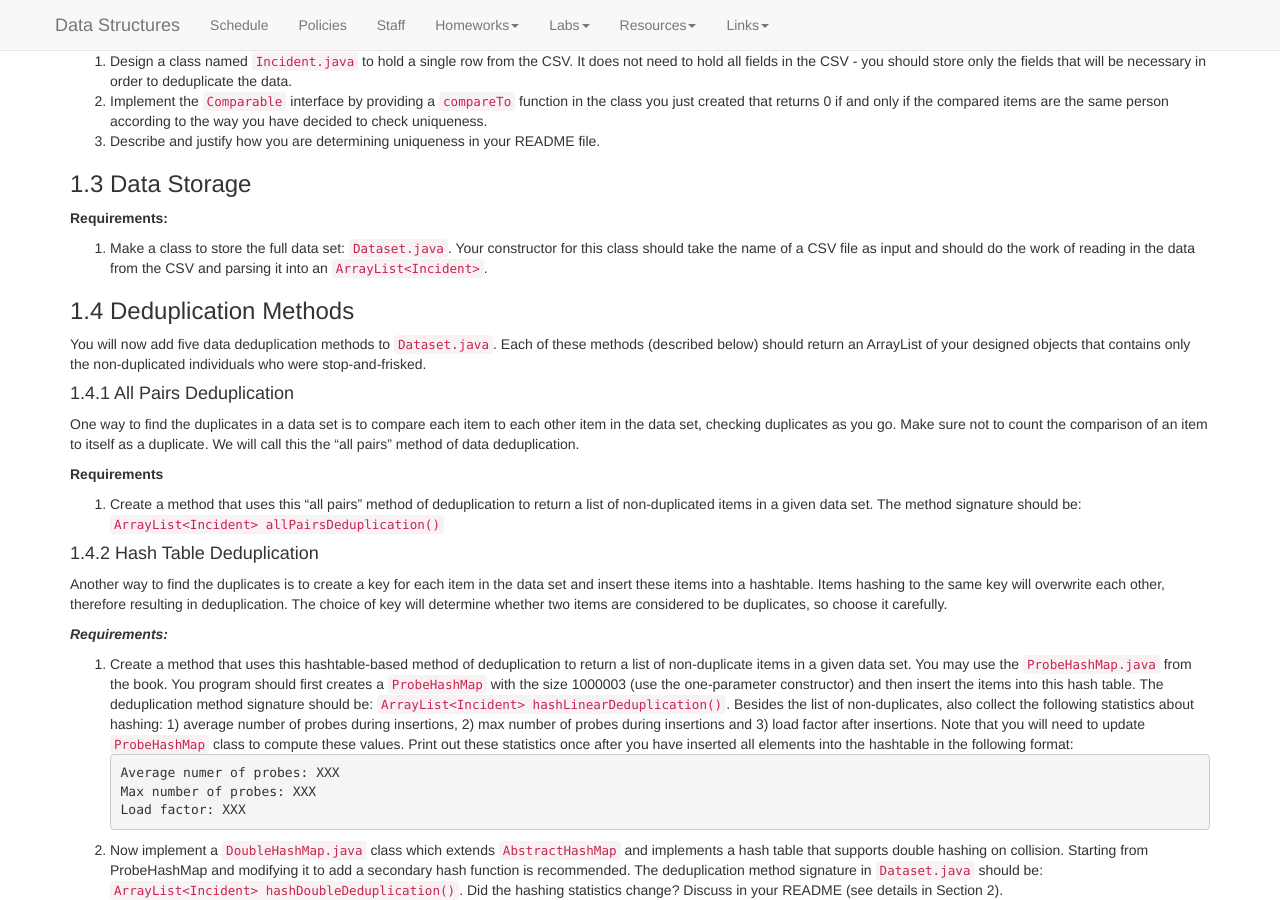
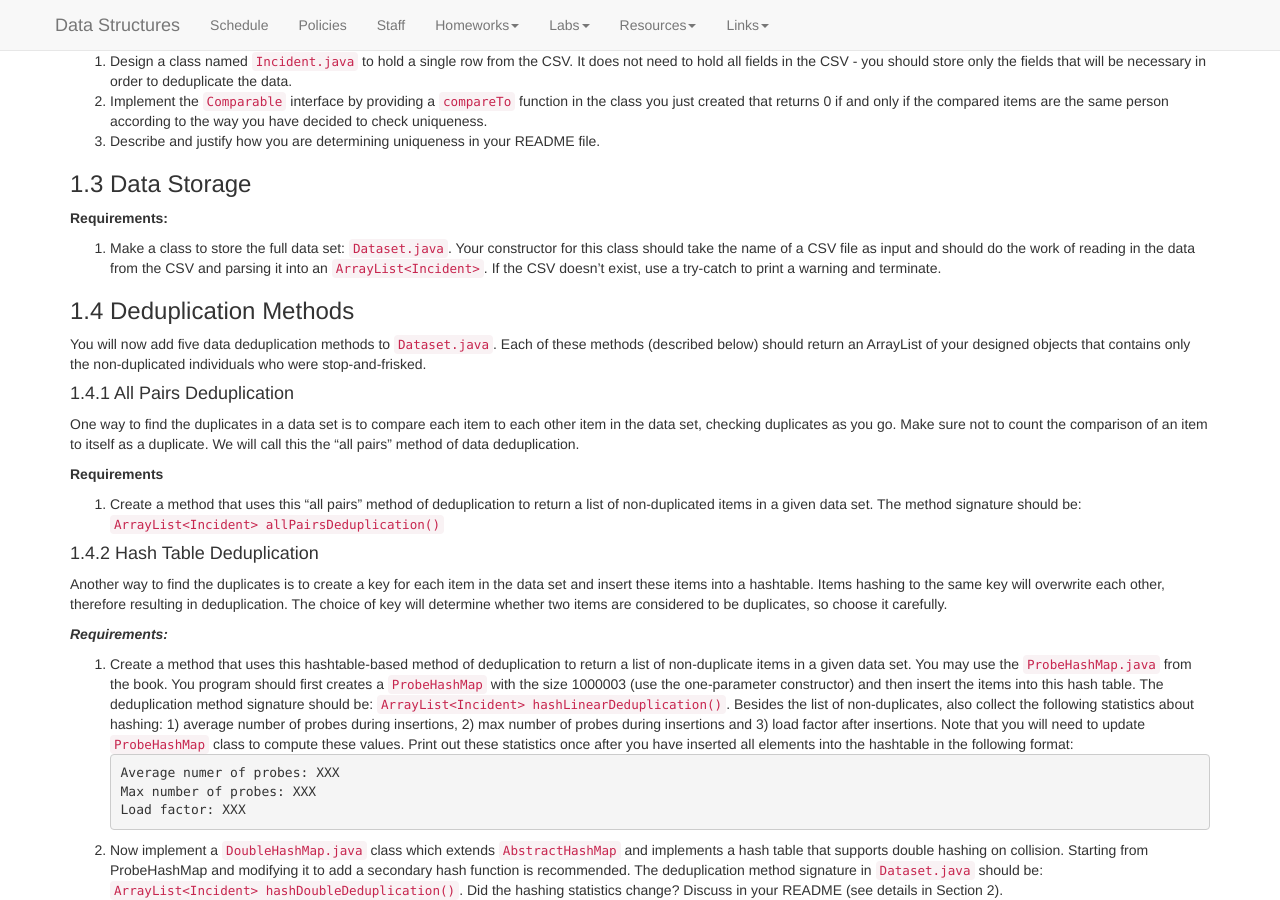
Before and after one commit to kalte0/BMC-CS-151.github.io, a Jekyll site: the page built from hws/HW07.md, in a window 1280 px wide and 900 px high, scrolled down 779 px. Built offline with Jekyll 4.4.1, drawn with Linux system fonts in a browser that asks for light colours; nearby versions of some CDN libraries.

Commit message:
Update HW07.md

```diff
--- a/hws/HW07.md
+++ b/hws/HW07.md
@@ -115,6 +115,7 @@ the same person according to the way you have decided to check uniqueness.
 1. Make a class to store the full data set: `Dataset.java`. Your constructor for this class should
 take the name of a CSV file as input and should do the work of reading in the
 data from the CSV and parsing it into an `ArrayList<Incident>`.
+If the CSV doesn't exist, use a try-catch to print a warning and terminate.
 
 ### 1.4 Deduplication Methods
 You will now add five data deduplication methods to `Dataset.java`.
```
